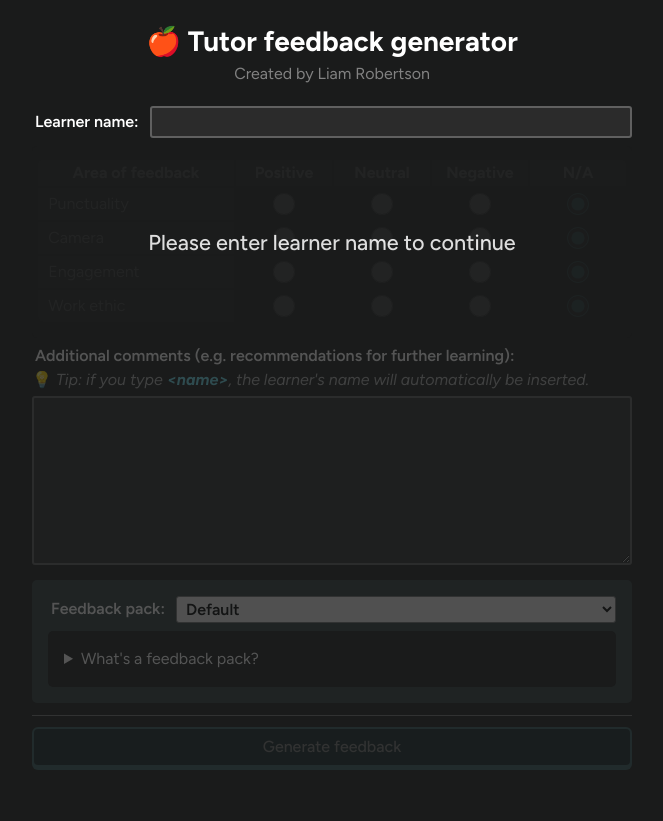
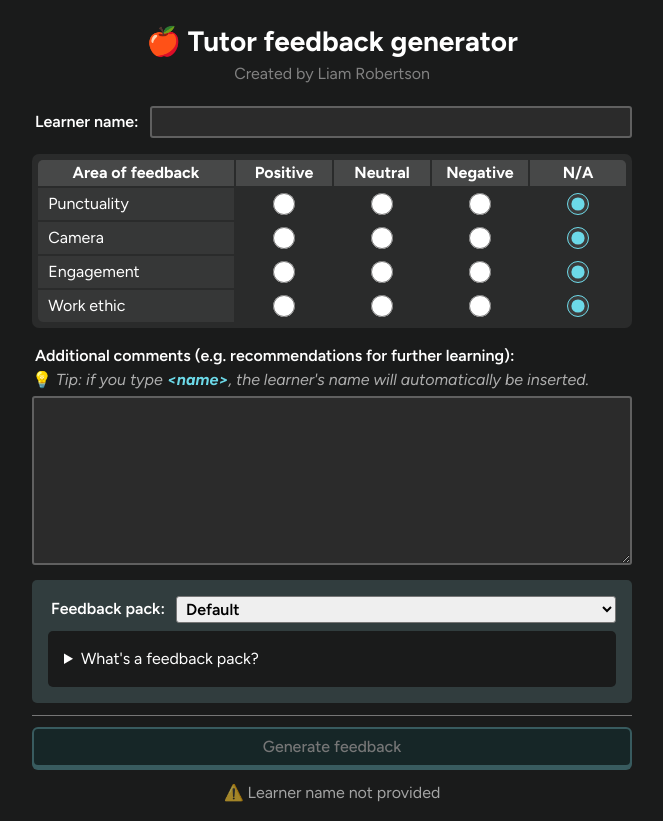
Before and after one commit to repercussive/tutor-feedback-generator, a React (Vite) app: page / in a window 1280 px wide. Shown: the whole page, without its empty margins (308-971 px from the left). Before the commit the page ends 800 px from the top, so only its background shows below. Built offline with nearby package versions, Linux system fonts and the light colour scheme.

Commit message:
Change learner name input reminder to be less drastic

```diff
--- a/src/App.tsx
+++ b/src/App.tsx
@@ -17,16 +17,10 @@ function App() {
       </header>
       <main>
         <LearnerNameInput />
-        <div style={{
-          opacity: learnerName ? 1 : 0.25,
-          transition: 'opacity 0.4s',
-          pointerEvents: learnerName ? 'auto' : 'none'
-        }}>
-          <FeedbackSelector feedbackPack={activeFeedbackPack} />
-          <AdditionalCommentsSection />
-          <FeedbackPackSection />
-          <GenerateFeedbackSection />
-        </div>
+        <FeedbackSelector feedbackPack={activeFeedbackPack} />
+        <AdditionalCommentsSection />
+        <FeedbackPackSection />
+        <GenerateFeedbackSection />
       </main >
     </>
   )
--- a/src/components/GenerateFeedbackSection.tsx
+++ b/src/components/GenerateFeedbackSection.tsx
@@ -25,7 +25,8 @@ function GenerateFeedbackSection() {
       <Button onClick={generateFeedback} disabled={disableGeneration}>
         Generate feedback
       </Button>
-      {!!learnerName && disableGeneration && <p>No information provided yet</p>}
+      {!learnerName && <p>⚠️ Learner name not provided</p>}
+      {!!learnerName && disableGeneration && <p>⚠️ No information provided</p>}
       {showTextarea && <textarea
         rows={12}
         value={feedbackContent}
--- a/src/components/LearnerNameInput.tsx
+++ b/src/components/LearnerNameInput.tsx
@@ -2,14 +2,12 @@ import { useFeedbackStore } from '@src/stores/feedbackStore'
 import styles from '@components/styles/LearnerNameInput.module.scss'
 
 function LearnerNameInput() {
-  const learnerName = useFeedbackStore((state) => state.learnerName)
   const setLearnerName = useFeedbackStore((state) => state.setLearnerName)
 
   return (
     <div className={styles.container}>
       <label htmlFor="learner-name-input">Learner name: </label>
       <input id="learner-name-input" type="text" onChange={(e) => setLearnerName(e.target.value)} />
-      {!learnerName && <p>Please enter learner name to continue</p>}
     </div>
   )
 }
--- a/src/components/styles/GenerateFeedbackSection.module.scss
+++ b/src/components/styles/GenerateFeedbackSection.module.scss
@@ -9,8 +9,7 @@
 
   p {
     text-align: center;
-    font-style: italic;
-    opacity: 0.5;
+    opacity: 0.6;
     margin-bottom: 0.5rem;
   }
 
--- a/src/components/styles/LearnerNameInput.module.scss
+++ b/src/components/styles/LearnerNameInput.module.scss
@@ -13,18 +13,4 @@
     display: block;
     flex: 1;
   }
-
-  p {
-    width: 100%;
-    padding-block: 5rem;
-    font-weight: 500;
-    font-size: 1.35rem;
-    text-align: center;
-    position: absolute;
-    top: 2.5rem;
-    background-color: var(--color-bg);
-    z-index: 1;
-    border-radius: 5px;
-    opacity: 0.85;
-  }
 }
```
